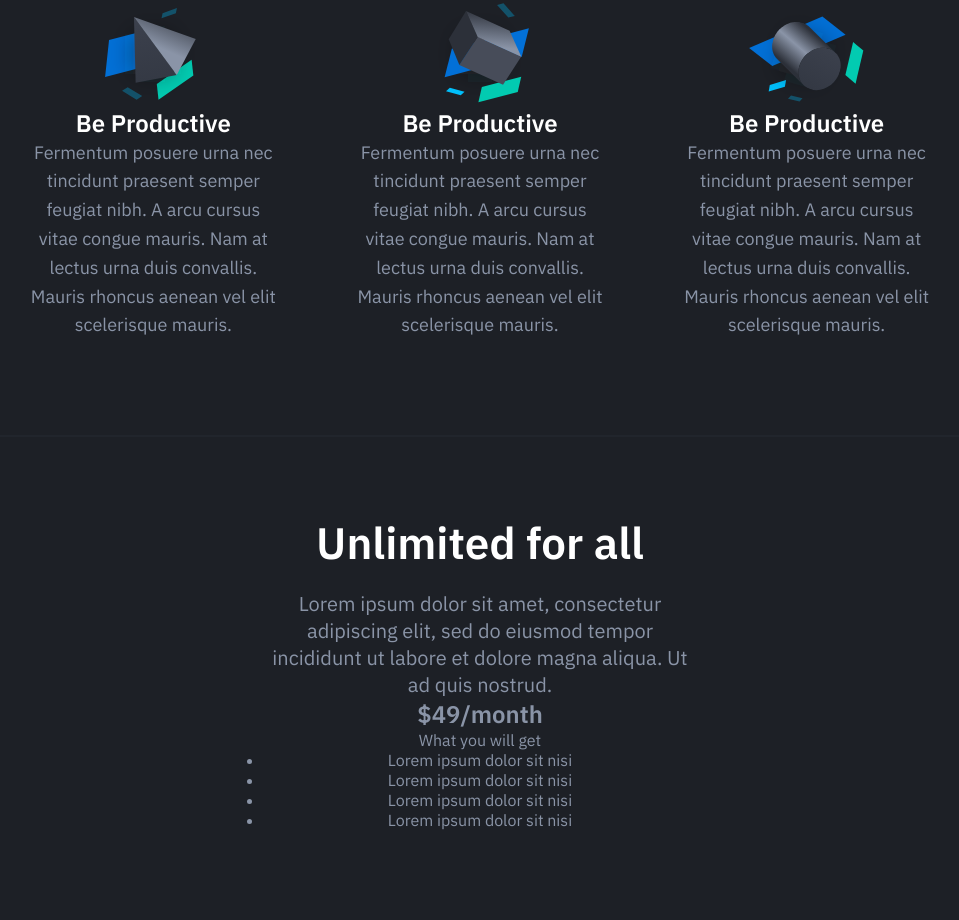
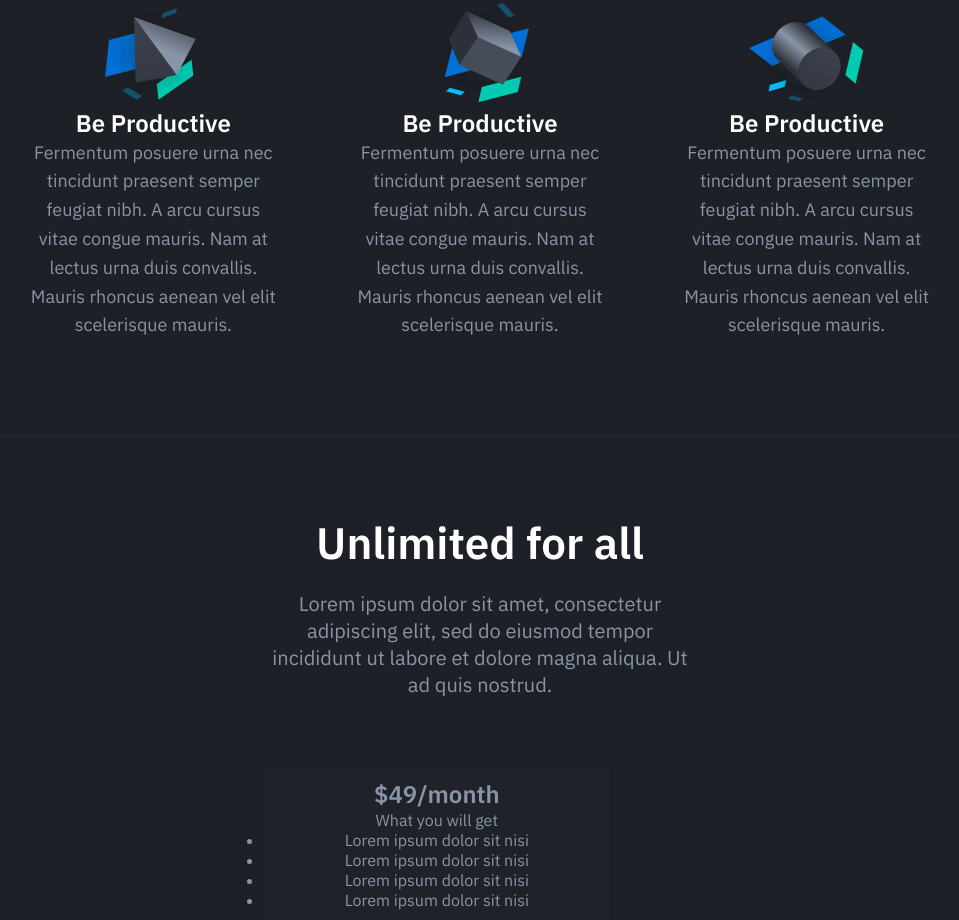
Before and after one commit to alliyah95/solid-landing-page, a website: page index.html in a window 1280 px wide. Shown: the part 1140-2060 px from the top of the page, without its empty margins (160-1119 px from the left). Before the commit the page ends 1970 px from the top, so only its background shows below. Drawn offline with nearby package versions, Linux system fonts and the light colour scheme; files that its build step writes are made by us from their sources.

Commit message:
Import card component

```diff
--- a/sass/main.scss
+++ b/sass/main.scss
@@ -5,6 +5,7 @@
 @import "base/utilities";
 
 @import "components/button";
+@import "components/card";
 @import "components/feature-box";
 
 @import "layout/grid";
```
